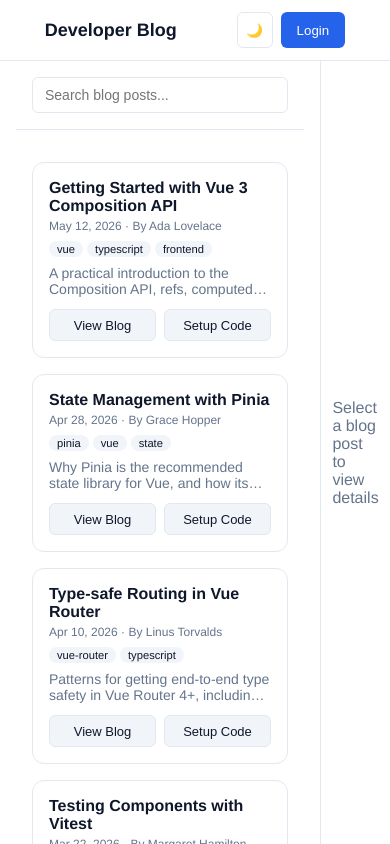
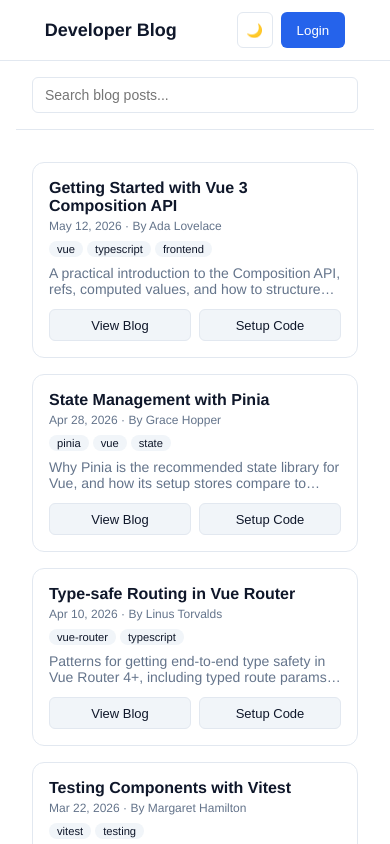
Before and after one commit to ye-yu/dailydev-hackathon-ts-project-creator, a Vue app in the folder workspaces/frontend/: page / in a window 390 px wide. Built offline with nearby package versions, Linux system fonts and the light colour scheme; the HTML template or start-up script is replaced by a standard one.

Commit message:
frontend: add back button

```diff
--- a/workspaces/frontend/src/App.vue
+++ b/workspaces/frontend/src/App.vue
@@ -12,7 +12,7 @@ const themeClass = computed(() => `theme-${blog.theme}`)
 <template>
   <div class="app" :class="themeClass">
     <AppHeader />
-    <main class="layout">
+    <main class="layout" :class="`mobile-${blog.mobileView}`">
       <BlogList />
       <BlogViewer />
     </main>
@@ -75,4 +75,18 @@ body {
   display: flex;
   overflow: hidden;
 }
+
+@media (max-width: 768px) {
+  .layout.mobile-list > :deep(.viewer) {
+    display: none;
+  }
+  .layout.mobile-viewer > :deep(.list-panel) {
+    display: none;
+  }
+  .layout :deep(.list-panel) {
+    width: 100%;
+    min-width: 0;
+    border-right: none;
+  }
+}
 </style>
--- a/workspaces/frontend/src/components/BlogViewer.vue
+++ b/workspaces/frontend/src/components/BlogViewer.vue
@@ -66,6 +66,9 @@ function download() {
         </div>
       </div>
     </template>
+    <div class="back-bar">
+      <button class="back-btn" type="button" @click="blog.backToList()">← Back</button>
+    </div>
   </section>
 </template>
 
@@ -77,6 +80,31 @@ function download() {
   background: var(--card);
   padding: 1rem;
   overflow: hidden;
+}
+.back-bar {
+  display: none;
+}
+.back-btn {
+  width: 100%;
+  padding: 0.625rem 0.75rem;
+  border-radius: 0.375rem;
+  border: 1px solid var(--border);
+  background: var(--secondary);
+  color: var(--secondary-foreground);
+  cursor: pointer;
+  font-size: 0.875rem;
+}
+.back-btn:hover {
+  background: var(--accent);
+}
+@media (max-width: 768px) {
+  .back-bar {
+    display: block;
+    padding: 0.75rem 1rem calc(0.75rem + env(safe-area-inset-bottom, 0px));
+    margin: 0.75rem -1rem -1rem;
+    border-top: 1px solid var(--border);
+    background: var(--card);
+  }
 }
 .empty {
   flex: 1;
--- a/workspaces/frontend/src/stores/blog.ts
+++ b/workspaces/frontend/src/stores/blog.ts
@@ -20,6 +20,7 @@ export interface BlogPost {
 
 export type ViewerTab = "post" | "code";
 export type Theme = "light" | "dark";
+export type MobileView = "list" | "viewer";
 
 const samplePosts: BlogPost[] = [
   {
@@ -130,6 +131,7 @@ export const useBlogStore = defineStore("blog", () => {
   const activePostId = ref<string | null>(null);
   const activeTab = ref<ViewerTab>("post");
   const theme = ref<Theme>("light");
+  const mobileView = ref<MobileView>("list");
 
   const filteredPosts = computed(() => {
     const q = search.value.trim().toLowerCase();
@@ -148,6 +150,7 @@ export const useBlogStore = defineStore("blog", () => {
   function selectPost(id: string, tab: ViewerTab) {
     activePostId.value = id;
     activeTab.value = tab;
+    mobileView.value = "viewer";
   }
 
   function setTab(tab: ViewerTab) {
@@ -158,16 +161,22 @@ export const useBlogStore = defineStore("blog", () => {
     theme.value = theme.value === "light" ? "dark" : "light";
   }
 
+  function backToList() {
+    mobileView.value = "list";
+  }
+
   return {
     posts,
     search,
     activePostId,
     activeTab,
     theme,
+    mobileView,
     filteredPosts,
     activePost,
     selectPost,
     setTab,
     toggleTheme,
+    backToList,
   };
 });
```
